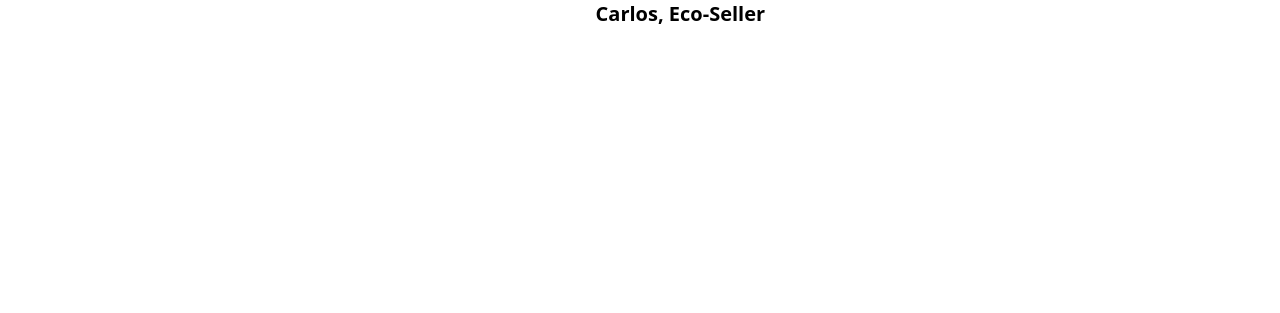
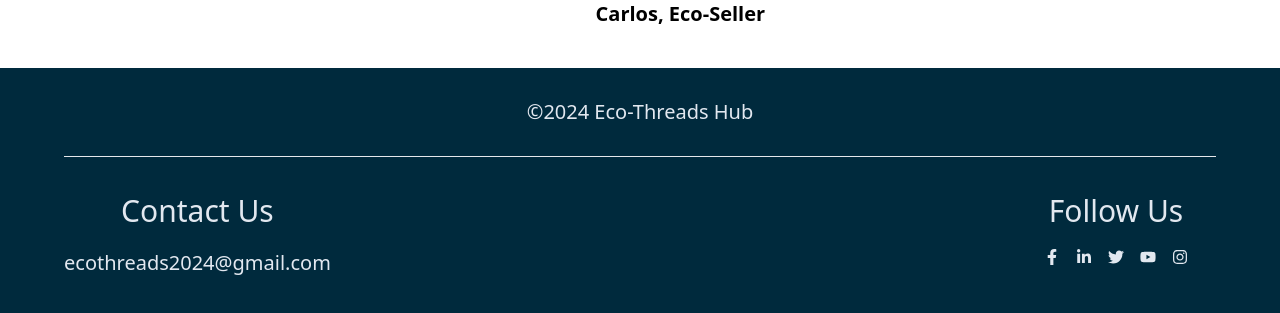
Before and after one commit to hunterachieng/DuoDev-Informational, a Next.js app in the folder info_web/: page / in a window 1280 px wide. Shown: the part 2696-3009 px from the top of the page. Before the commit the page ends 2764 px from the top, so only its background shows below. Built offline with nearby package versions, Linux system fonts and the light colour scheme.

Commit message:
added footer with contact infomations

```diff
--- /dev/null
+++ b/info_web/src/app/Components/Footer/index.tsx
@@ -0,0 +1,39 @@
+import { FaFacebookF } from "react-icons/fa";
+import { FaLinkedinIn } from "react-icons/fa";
+import { FaTwitter } from "react-icons/fa";
+import { FaYoutube } from "react-icons/fa";
+import { FaInstagram } from "react-icons/fa";
+import Link from "next/link";
+
+export default function Footer() {
+    return (
+        <footer className="w-[100%] bg-artisticblue text-slate-200" id="contact">
+            <div className="mx-[5%]">
+                <h1 className="text-center md:text-xl p-[30px]">©2024 Eco-Threads Hub</h1>
+                <hr className="w-[100%] pb-9"/>
+                <div className="sm:grid text-center pb-5  md:flex justify-between pr-5 lg:flex justify-between">
+                    {/* contact us */}
+                    <section className="  pb-5">
+                        <ul className="grid justify-center md:text-xl flex  ">
+                            <li className="mx-5 text-bold text-3xl mb-5">Contact Us</li>
+                            <li><a href="mailto:ecothreads2024@gmail.com">ecothreads2024@gmail.com</a></li>
+                        </ul>
+                    </section>
+                    {/*media icons */}
+                    <section >
+                    <li className=" text-bold text-3xl mb-5 list-none">Follow Us</li>
+                        <ul className=" flex justify-center md:flex ">
+                            <Link href="https://www.facebook.com/"> <li className="px-2"> <FaFacebookF /></li></Link>
+                            <Link href="https://www.linkedin.com/"> <li className="px-2"><FaLinkedinIn /></li></Link>
+                            <Link href="https://www.twitter.com/"><li className="px-2"><FaTwitter /></li></Link>
+                            <Link href="https://www.youtube.com/"><li className="px-2"><FaYoutube /></li></Link>
+                            <Link href="https://www.instagram.com/"><li className="px-2"> <FaInstagram /></li></Link>
+                        </ul>
+                    </section>
+                </div>
+
+            </div>
+        </footer>
+
+    )
+}
--- a/info_web/src/app/layout.tsx
+++ b/info_web/src/app/layout.tsx
@@ -2,6 +2,7 @@ import type { Metadata } from "next";
 import localFont from "next/font/local";
 import "./globals.css";
 import Navigationbar from "./Components/Navigation";
+import Footer from "./Components/Footer";
 
 const geistSans = localFont({
   src: "./fonts/GeistVF.woff",
@@ -31,6 +32,7 @@ export default function RootLayout({
       >
         <Navigationbar/>
         {children}
+        <Footer/>
       </body>
     </html>
   );
```
